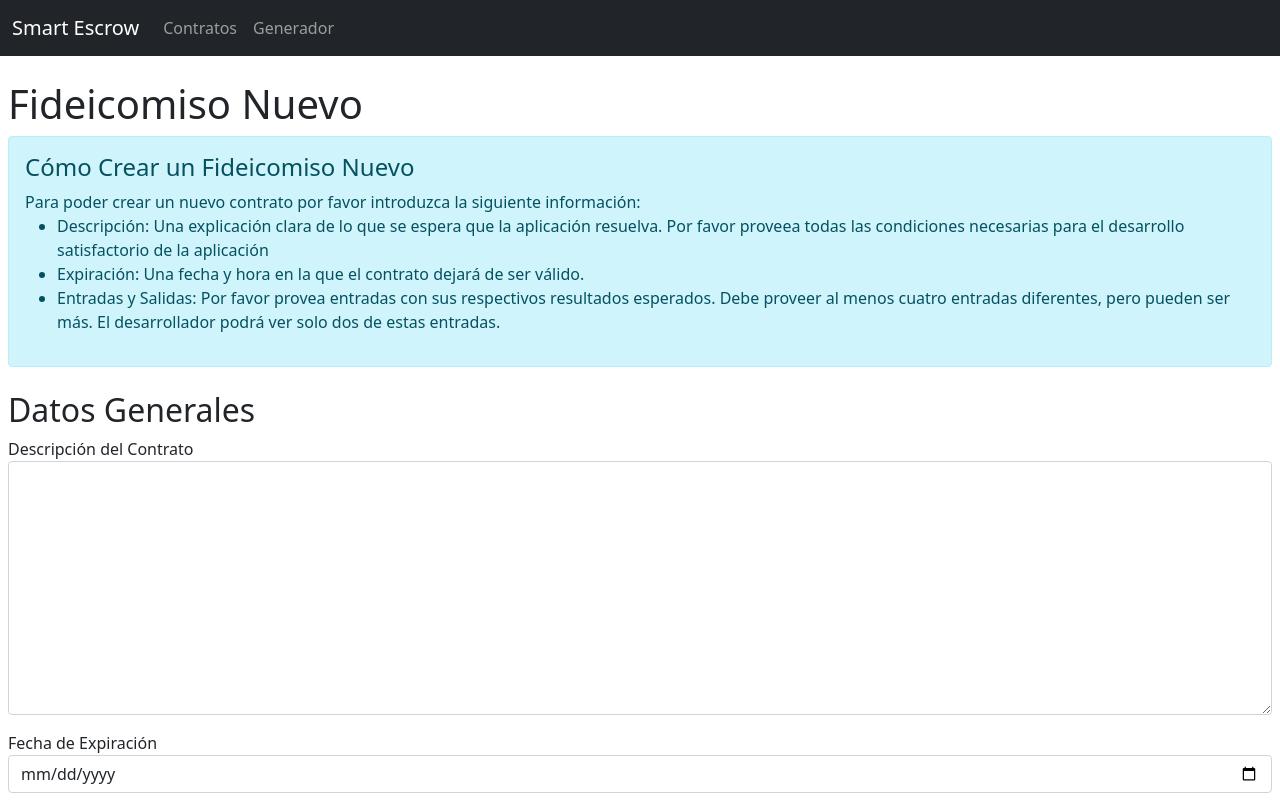
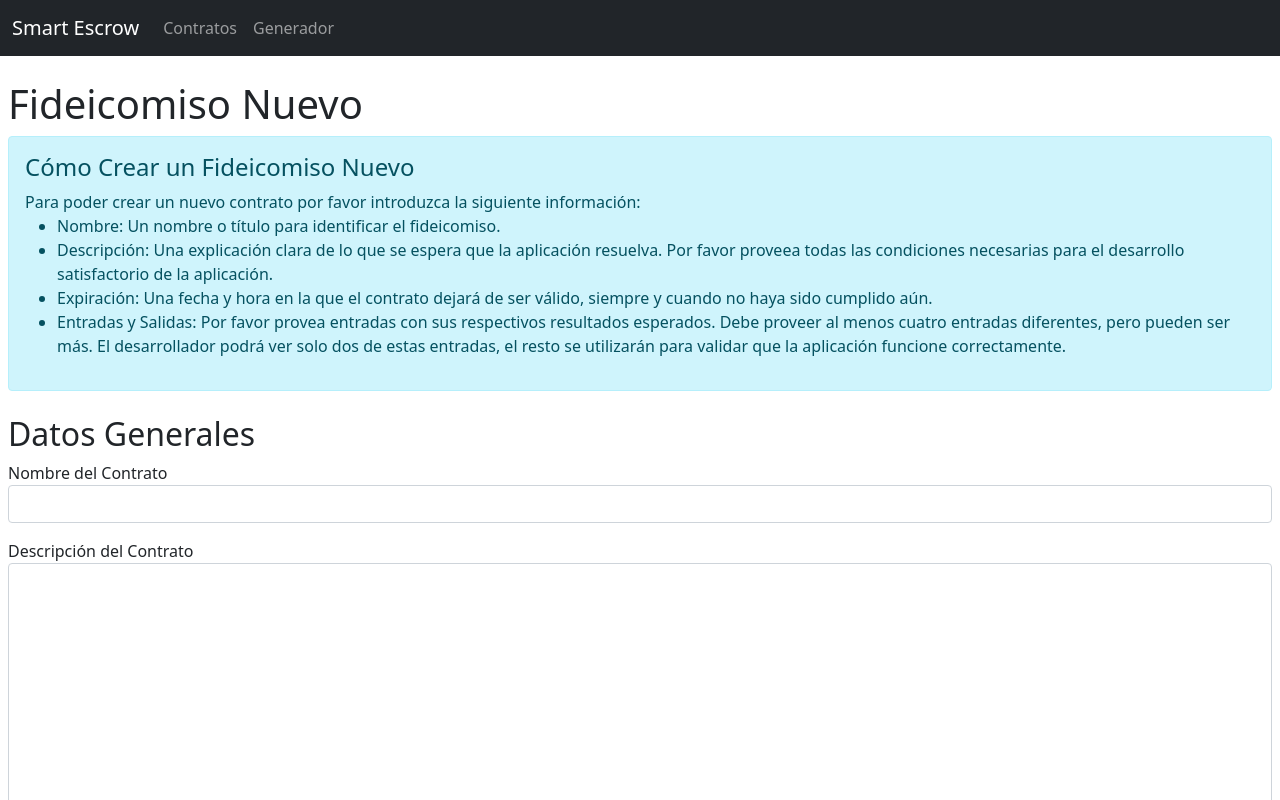
Before and after one commit to cabreraction/smart-escrow, a React (Create React App) app in the folder smart-escrow-app/: page /escrow-generation in a window 1280 px wide. Shown: the top 800 px of the page. Built offline with nearby package versions, Linux system fonts and the light colour scheme.

Commit message:
added tabs and process finalization

```diff
--- a/smart-escrow-app/src/components/EscrowGenerator/EscrowGenerator.js
+++ b/smart-escrow-app/src/components/EscrowGenerator/EscrowGenerator.js
@@ -1,20 +1,32 @@
 import { useState } from 'react'
-import Alert from 'react-bootstrap/Alert'
+import Tab from 'react-bootstrap/Tab'
+import Tabs from 'react-bootstrap/Tabs'
+import Modal from 'react-bootstrap/Modal';
 
 import Main from '../Main/Main'
 import InputOutput from '../Input-Output/InputOutput';
+import { escrowGenerationGuide } from '../../content/content';
+import ProcessInfo from '../ProcessInfo/ProcessInfo'
 
 function EscrowGenerator() {
-  const [ description, setDescription ] = useState("");
-  const [ expirationDate, setExpirationDate ] = useState("");
-  const [ expirationTime, setExpirationTime ] = useState("");
+  const [ name, setName ] = useState('');
+  const [ description, setDescription ] = useState('');
+  const [ expirationDate, setExpirationDate ] = useState('');
+  const [ expirationTime, setExpirationTime ] = useState('');
   const [ examplesArray, setExamplesArray ] = useState([]);
+  const [ show, setShow ] = useState(false);
+
+  const handleClose = () => setShow(false);
+  const handleShow = () => setShow(true);
 
   const handleOnChange = (evt) => {
     const name = evt.target.name;
     const value = evt.target.value;
 
     switch(name) {
+      case 'escrowName':
+        setName(value);
+        break;
       case 'escrowDescription':
         setDescription(value);
         break;
@@ -24,6 +36,8 @@ function EscrowGenerator() {
       case 'escrowExpirationTime':
         setExpirationTime(value);
         break;
+      default:
+        return;
     }
   }
 
@@ -59,31 +73,38 @@ function EscrowGenerator() {
   return (
     <Main>
       <div className='d-flex flex-column mx-2'>
+        <Modal
+          show={show}
+          onHide={handleClose}
+          backdrop="static"
+          keyboard={false}
+        >
+          <Modal.Header >
+            <Modal.Title>El Fideicomiso Ha Sido Creado</Modal.Title>
+          </Modal.Header>
+          <Modal.Body>Felicidades! Tu fideicomiso ha sido creado, el codigo del mismo es: Hyo987Ad</Modal.Body>
+          <Modal.Footer>
+            <button className='btn btn-outline-danger' onClick={handleClose}>
+              Ir a la pantalla principal
+            </button>
+          </Modal.Footer>
+        </Modal>
         <h1>Fideicomiso Nuevo</h1>
         <div className='d-flex flex-column mb-4'>
-          <Alert variant='info' className='mb-4'>
-            <Alert.Heading>
-              C&oacute;mo Crear un Fideicomiso Nuevo
-            </Alert.Heading>
-            <p>
-              Para poder crear un nuevo contrato por favor introduzca la siguiente informaci&oacute;n:
-              <ul>
-                <li>
-                  Descripci&oacute;n: Una explicaci&oacute;n clara de lo que se espera que la aplicaci&oacute;n resuelva.
-                  Por favor proveea todas las condiciones necesarias para el desarrollo satisfactorio de la aplicaci&oacute;n
-                </li>
-                <li>
-                  Expiraci&oacute;n: Una fecha y hora en la que el contrato dejar&aacute; de ser v&aacute;lido.
-                </li>
-                <li>
-                  Entradas y Salidas: Por favor provea entradas con sus respectivos resultados esperados.
-                  Debe proveer al menos cuatro entradas diferentes, pero pueden ser m&aacute;s. El desarrollador
-                  podr&aacute; ver solo dos de estas entradas.
-                </li>
-              </ul>
-            </p>
-          </Alert>
+          <ProcessInfo
+            { ...escrowGenerationGuide }
+          />
           <h2>Datos Generales</h2>
+          <div className='mb-3'>
+            <label>Nombre del Contrato</label>
+            <input
+              className='form-control'
+              type='text'
+              name="escrowName"
+              value={name}
+              onChange={handleOnChange}
+            />
+          </div>
           <div className="mb-3">
             <label>Descripci&oacute;n del Contrato</label>
             <textarea
@@ -124,17 +145,31 @@ function EscrowGenerator() {
             </button>
           </div>
           {
+            examplesArray.length ?
+            <Tabs>
+              {
                 examplesArray.map((example) => (
+                  <Tab eventKey={example.id} title={`Prueba ${example.id + 1}`} key={example.id}>
                     <InputOutput
-                  key={example.id}
                       readOnly={false}
                       index={example.id}
                       input={example.input}
                       output={example.output}
                       onChange={handleInputOutputChange}
                     />
+                  </Tab>
                 ))
               }
+            </Tabs> : null
+          }
+          <div className='d-flex justify-content-start'>
+            <button
+              className='btn btn-primary'
+              onClick={handleShow}
+            >
+              Crear Fideicomiso
+            </button>
+          </div>
         </div>
       </div>
     </Main>
--- /dev/null
+++ b/smart-escrow-app/src/components/ProcessInfo/ProcessInfo.js
@@ -0,0 +1,23 @@
+import Alert from 'react-bootstrap/Alert'
+
+function ProcessInfo({ title, summary, steps }) {
+  return (
+    <Alert variant='info' className='mb-4'>
+      <Alert.Heading>
+        {title}
+      </Alert.Heading>
+        <span>
+          {summary}
+          <ul>
+            {
+              steps && steps.map(step => (
+                  <li>{step}</li>
+              ))
+            }
+          </ul>
+        </span>
+    </Alert>
+  );
+}
+
+export default ProcessInfo;
--- /dev/null
+++ b/smart-escrow-app/src/content/content.js
@@ -0,0 +1,13 @@
+export const escrowGenerationGuide = {
+  title: 'Cómo Crear un Fideicomiso Nuevo',
+  summary: 'Para poder crear un nuevo contrato por favor introduzca la siguiente información:',
+  steps: [
+    `Nombre: Un nombre o título para identificar el fideicomiso.`,
+    `Descripción: Una explicación clara de lo que se espera que la aplicación resuelva.
+    Por favor proveea todas las condiciones necesarias para el desarrollo satisfactorio de la aplicación.`,
+    `Expiración: Una fecha y hora en la que el contrato dejará de ser válido, siempre y cuando no haya sido cumplido aún.`,
+    `Entradas y Salidas: Por favor provea entradas con sus respectivos resultados esperados.
+    Debe proveer al menos cuatro entradas diferentes, pero pueden ser más. El desarrollador
+    podrá ver solo dos de estas entradas, el resto se utilizarán para validar que la aplicación funcione correctamente.`
+  ]
+}
```
Lines whose indentation alone changed are shown as unchanged.
